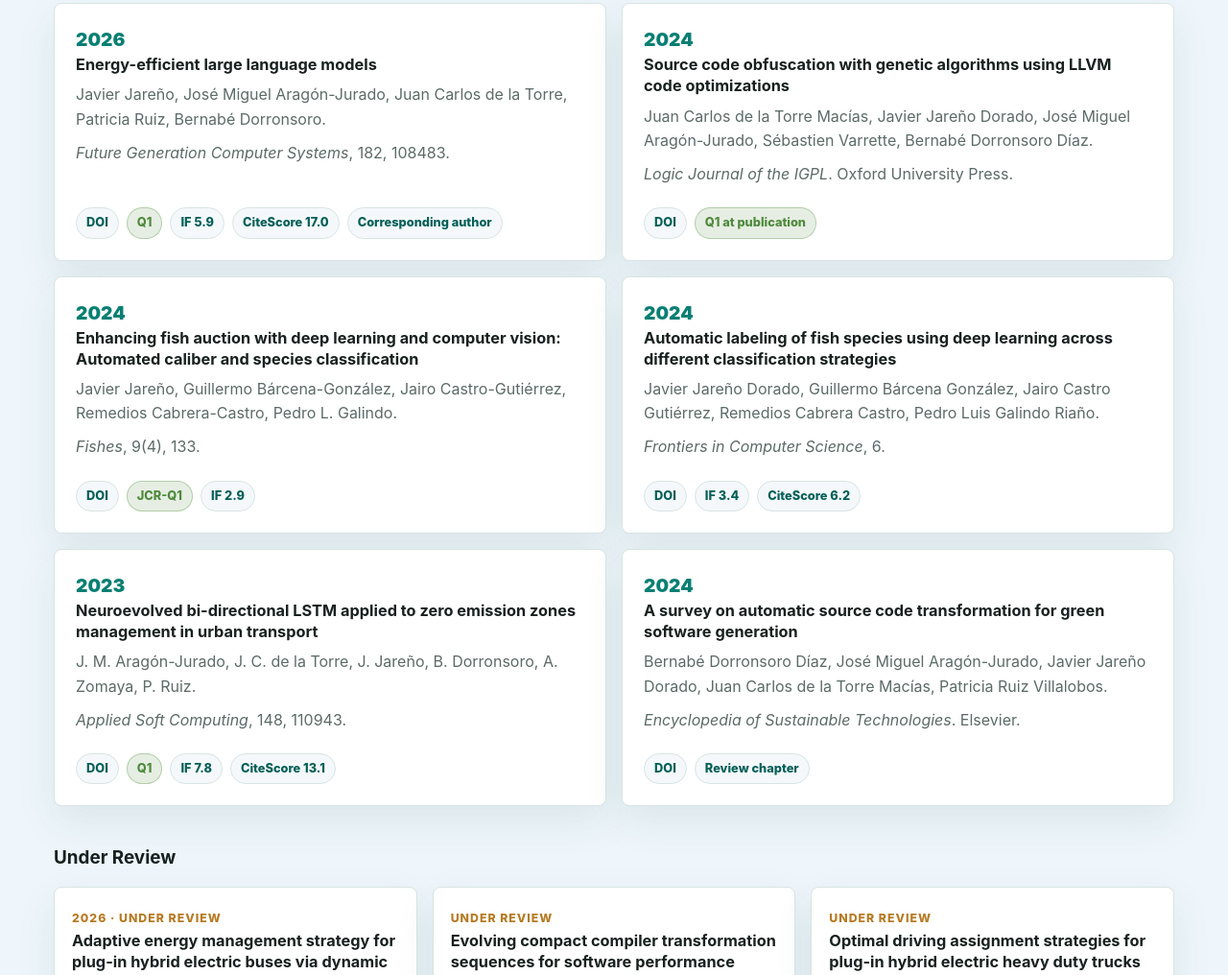
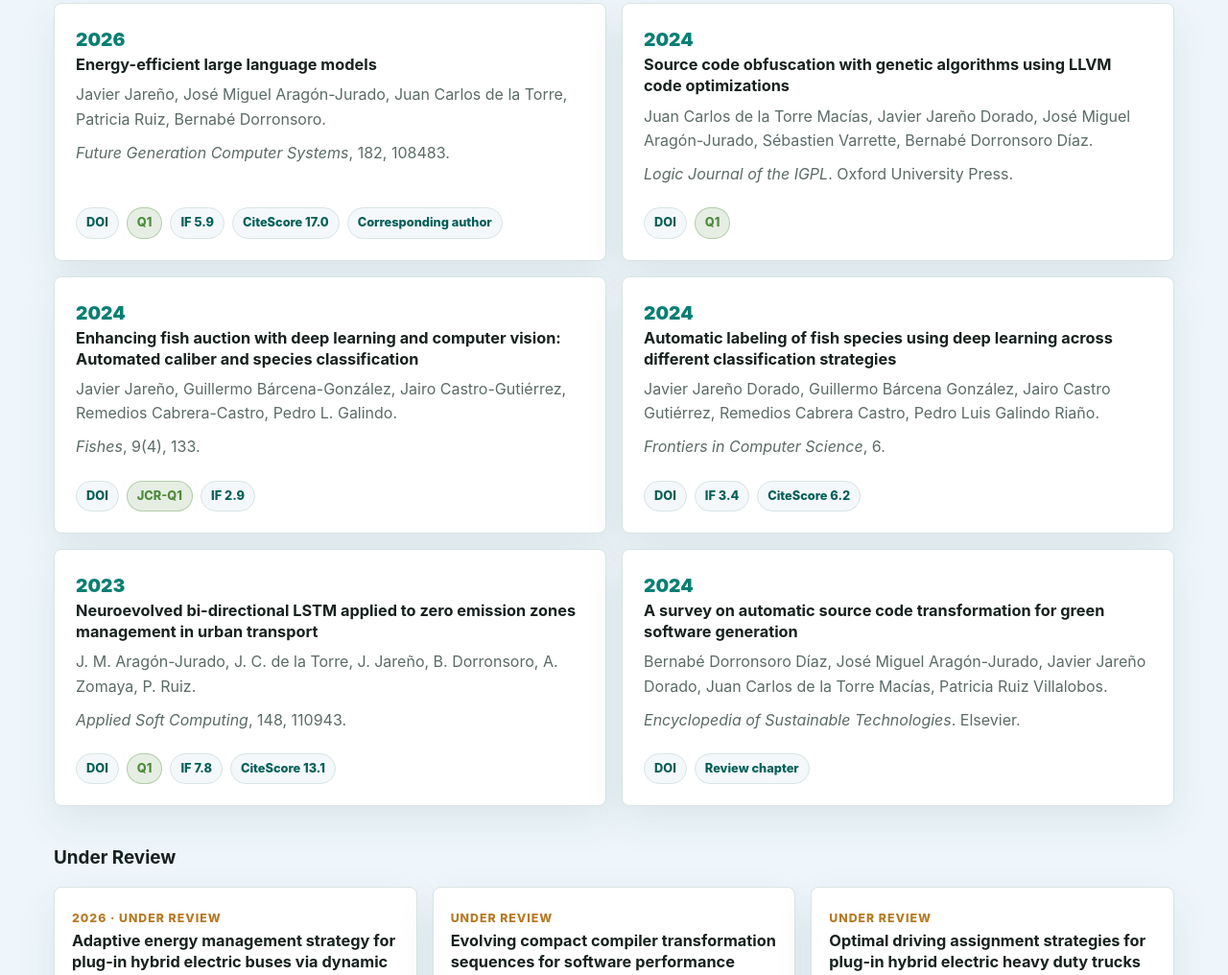
Before and after one commit to JavierJareno/javierjareno.github.io, a plain HTML site: page index.html in a window 1280 px wide. Shown: the part 3498-4514 px from the top of the page at 96% size. Drawn offline with Linux system fonts and the light colour scheme.

Commit message:
minor changes

```diff
--- a/index.html
+++ b/index.html
@@ -267,7 +267,7 @@
                 <p><em>Logic Journal of the IGPL</em>. Oxford University Press.</p>
                 <div class="pub-links">
                   <a href="https://doi.org/10.1093/jigpal/jzae069" target="_blank" rel="noopener">DOI</a>
-                  <span class="highlight">Q1 at publication</span>
+                  <span class="highlight">Q1</span>
                 </div>
               </article>
 
```
